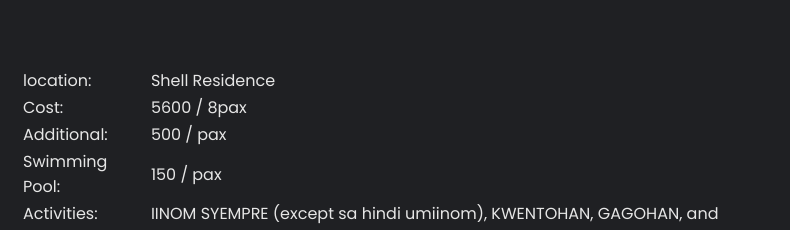
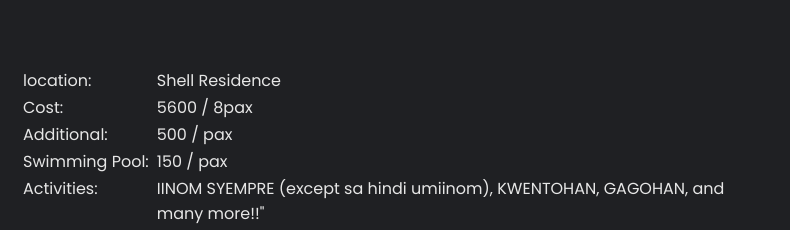
Before and after one commit to Jose-Victorino/Gala-Overnight, a plain HTML site: page index.html in a window 1280 px wide. Shown: the part 897-1127 px from the top of the page, 490-1280 px from the left. Drawn offline with Linux system fonts and the light colour scheme.

Commit message:
Update index.html

```diff
--- a/index.html
+++ b/index.html
@@ -90,7 +90,7 @@
               </tr>
               <tr>
                 <td>
-                  <p>Swimming Pool:</p>
+                  <p style="white-space: nowrap;">Swimming Pool:</p>
                 </td>
                 <td>
                   <p>150 / pax</p>
```
